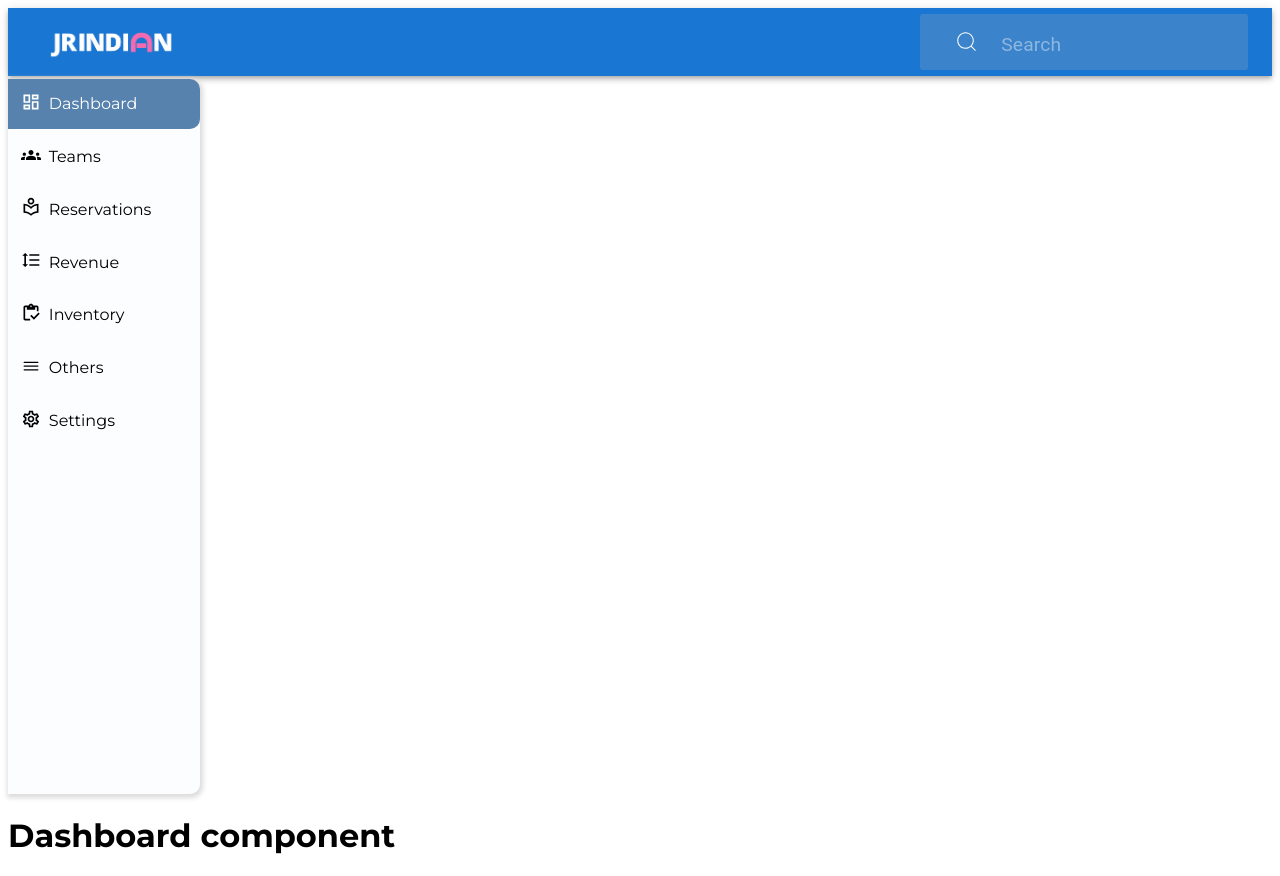
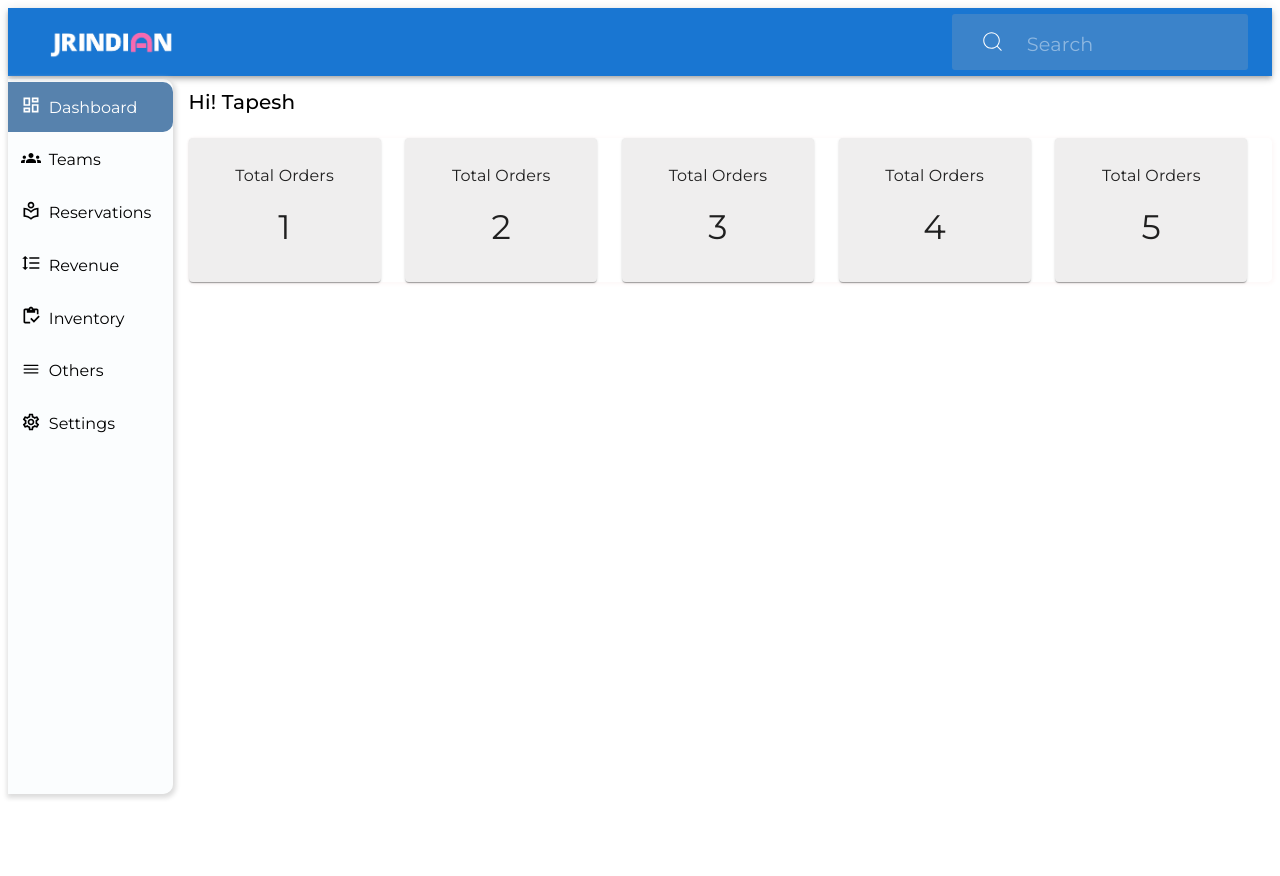
Before and after one commit to tapesh02/restaurant-management-system, a React (Vite) app: page / in a window 1280 px wide. After the commit the page ends 802 px from the top, so only its background shows below. Built offline with nearby package versions, Linux system fonts and the light colour scheme.

Commit message:
added dashboard screen

```diff
--- a/src/App.scss
+++ b/src/App.scss
@@ -1,7 +1,14 @@
-:root {
-  font-family: 'Montserrat', sans-serif;
+*{
+  font-family: 'Montserrat', sans-serif !important;
   font-optical-sizing: auto;
   font-style: normal;
 }
 
+.main-app{
+  display:flex;
+  gap: 1rem
+}
+
+
 @import './components/navbar/navbar.scss';
+@import './components/pages/dashboard/dashboard.scss';
--- a/src/components/pages/dashboard/Dashboard.tsx
+++ b/src/components/pages/dashboard/Dashboard.tsx
@@ -1,4 +1,24 @@
+import { Card, Typography, Stack } from "@mui/material";
+
 const Dashboard = () => {
-  return <h1> Dashboard component</h1>;
+
+  const RenderCards = () => {
+    return Array.from({ length: 5 }, (_, index) => (
+      <Card className="dash-cards" key={index}>
+        <Typography variant="subtitle1">Total Orders</Typography>
+        <Typography variant="h4">{index + 1}</Typography>
+      </Card>
+    ));
+  };
+  return (
+    <div className="dashboard-wrapper">
+      <Typography variant="h6" >
+        Hi! Tapesh
+      </Typography>
+      <Stack direction="column" className="dash-cards-wrapper">
+        <RenderCards/>
+      </Stack>
+    </div>
+  );
 };
 export default Dashboard;
--- /dev/null
+++ b/src/components/pages/dashboard/dashboard.scss
@@ -0,0 +1,26 @@
+.dashboard-wrapper {
+  width: 100%;
+  h6 {
+    height: fit-content;
+    width: 100%;
+    padding-top: 0.5em;
+    margin-bottom: 1em;
+  }
+
+  .dash-cards-wrapper {
+    display: grid;
+    grid-template-columns: repeat(5, 1fr);
+    box-sizing: border-box;
+    border-radius: 5px;
+    box-shadow: 1px 1px 5px 1px #fdf7f7;
+
+
+    .dash-cards {
+      width: 10em;
+      height:  7em;
+      padding: 1em;
+      text-align: center;
+      background-color: #efeeee
+    }
+  }
+}
```
